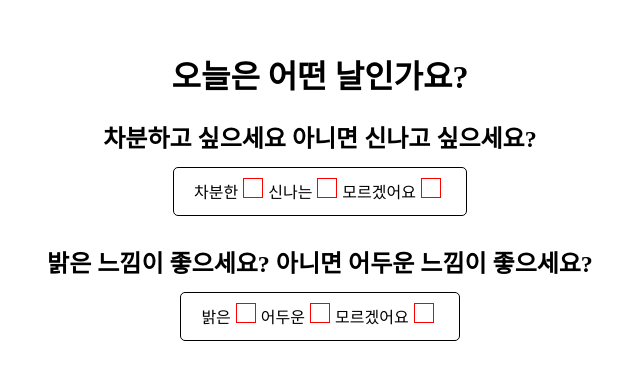
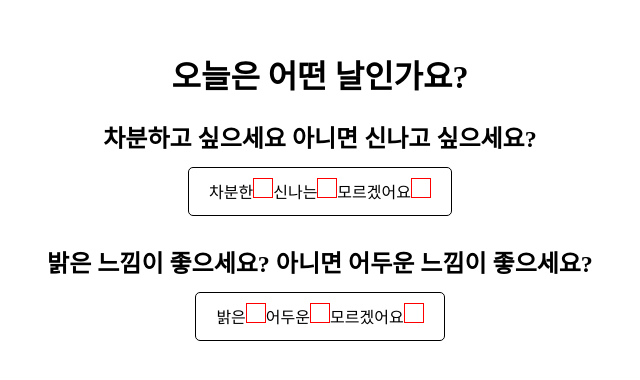
Before and after one commit to CodeSoom/MoodPlay, a React app: page / in a window 1280 px wide. Shown: the part 198-578 px from the top of the page, without its empty margins (320-960 px from the left). Built offline with nearby package versions, Linux system fonts and the light colour scheme.

Commit message:
Remove duplicate lines.

```diff
--- a/src/styles/RadioWrap.js
+++ b/src/styles/RadioWrap.js
@@ -5,16 +5,6 @@ const RadioWrap = styled.div({
   borderRadius: '5px',
   margin: '10px',
   padding: '10px 20px',
-  '& input': {
-    border: '1px solid red',
-    width: '20px',
-    height: '20px',
-    margin: '0 5px',
-    cursor: 'pointer',
-    '&: checked': {
-      background: '#000',
-    },
-  },
 });
 
 export default RadioWrap;
```
